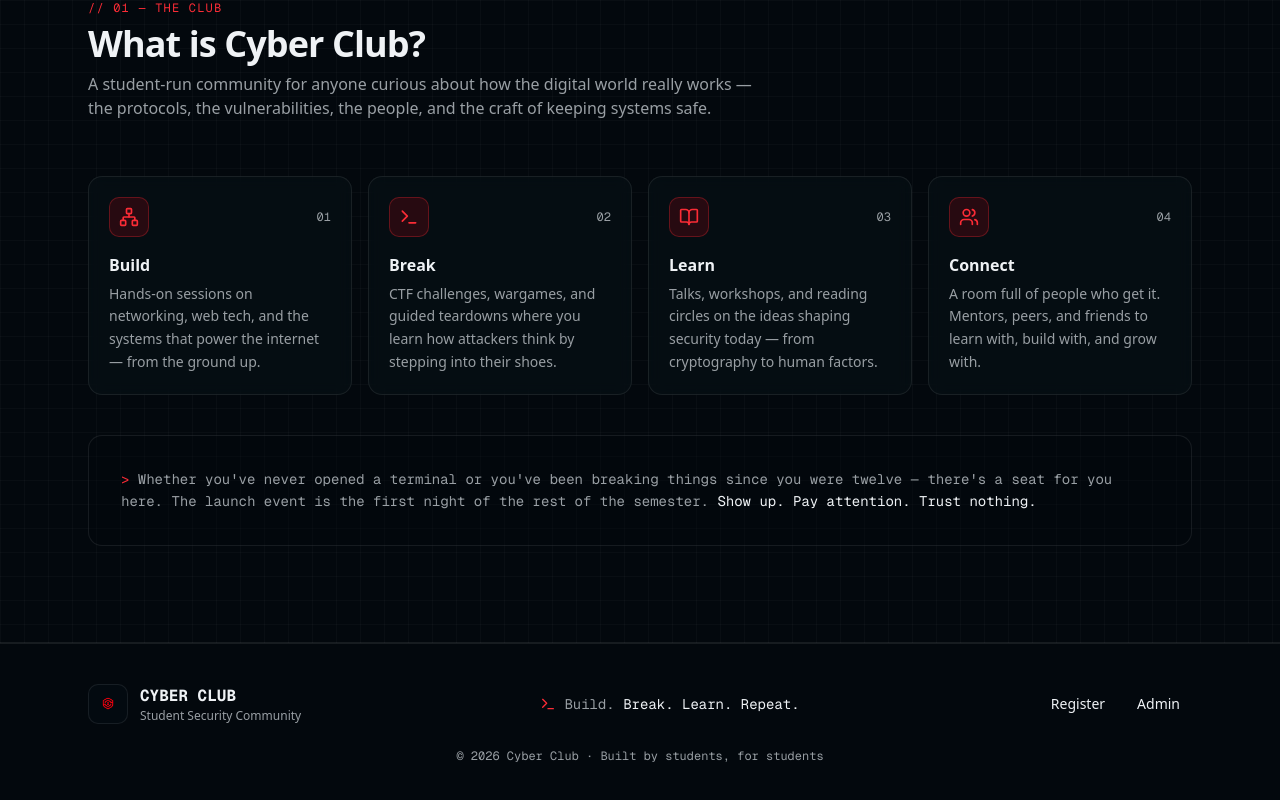
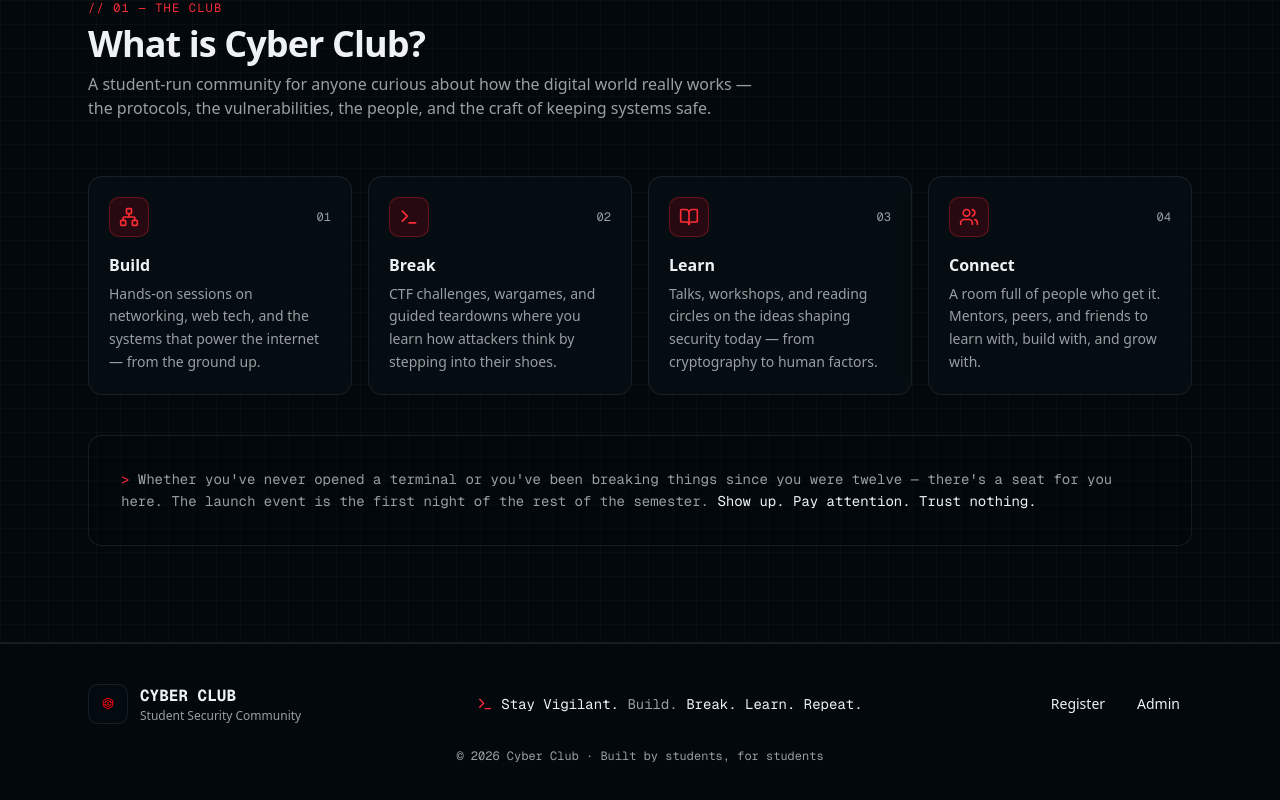
Before and after one commit to Adi103-ETAI/qr-trap, a Next.js app: page / in a window 1280 px wide. Shown: the part 1098-1898 px from the top of the page. Built offline with nearby package versions, Linux system fonts and the light colour scheme.

Commit message:
ui: add 'Stay Vigilant' to footer tagline
Footer now reads: Stay Vigilant. Build. Break. Learn. Repeat.

```diff
--- a/src/components/landing/LandingFooter.tsx
+++ b/src/components/landing/LandingFooter.tsx
@@ -36,6 +36,7 @@ export function LandingFooter() {
           <div className="flex items-center gap-2 text-center">
             <Terminal className="h-4 w-4 text-red-500" />
             <p className="font-mono text-sm text-muted-foreground">
+              <span className="text-foreground">Stay Vigilant.</span>{' '}
               Build. <span className="text-foreground">Break.</span>{' '}
               <span className="text-foreground">Learn.</span>{' '}
               <span className="text-foreground">Repeat.</span>
```
